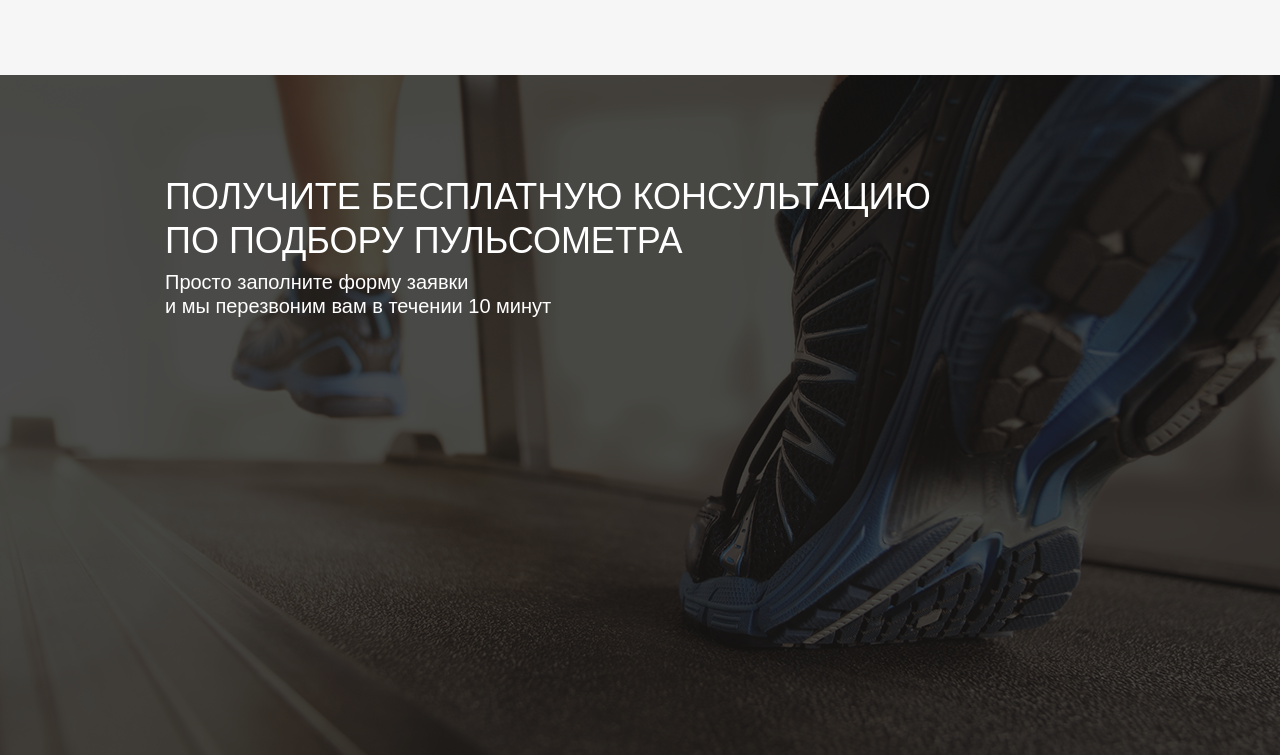
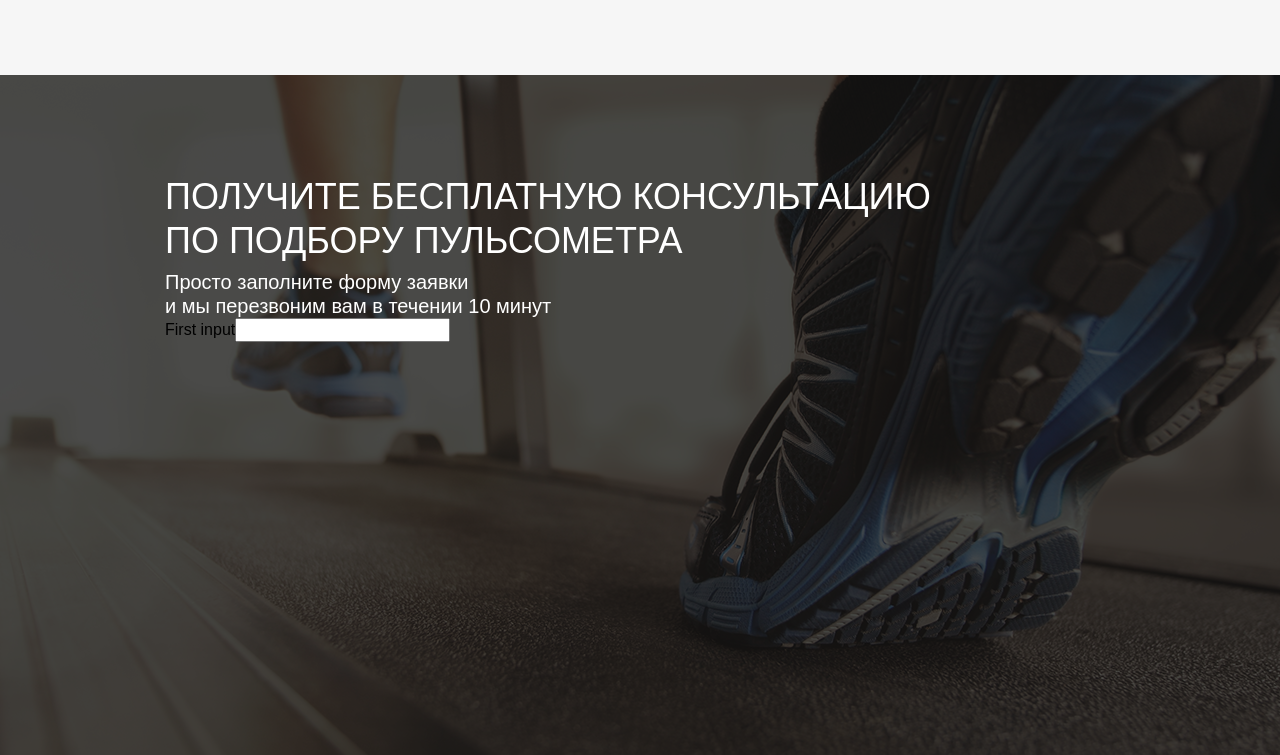
Before and after one commit to Viktor-82/bEM-SCSS, a website: page src/index.html in a window 1280 px wide. Shown: the part 1082-1837 px from the top of the page. Drawn offline with Linux system fonts and the light colour scheme.

Commit message:
add form v1

```diff
--- a/src/index.html
+++ b/src/index.html
@@ -83,7 +83,9 @@
             <div class="consultation__descr">
                 Просто заполните форму заявки <br> и мы перезвоним вам в течении 10 минут
             </div>
-
+            <form action="#" method="#">
+                <label>First input<input type="text"></label>
+            </form>
 
         </div>
     </div>
```
